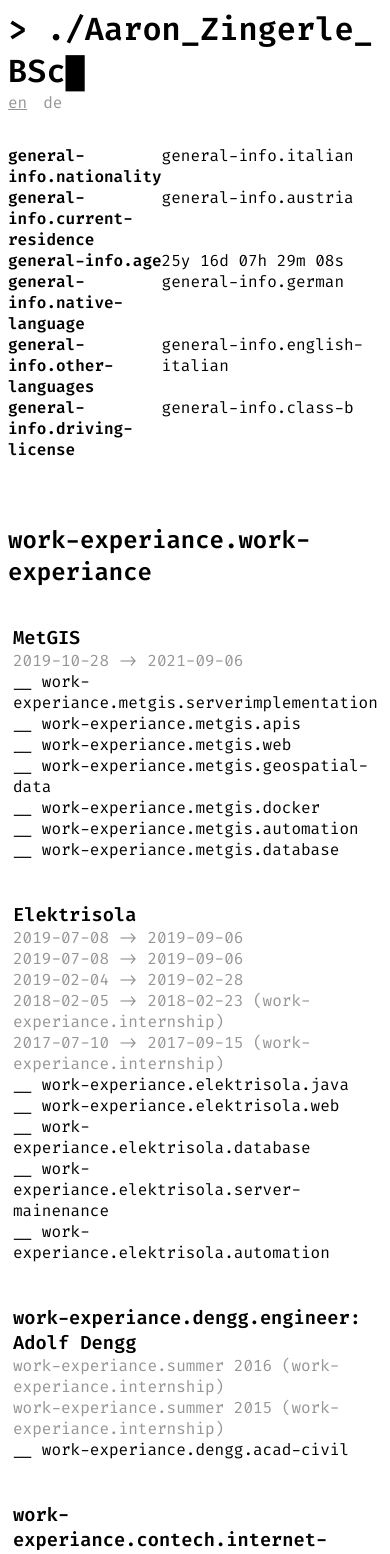
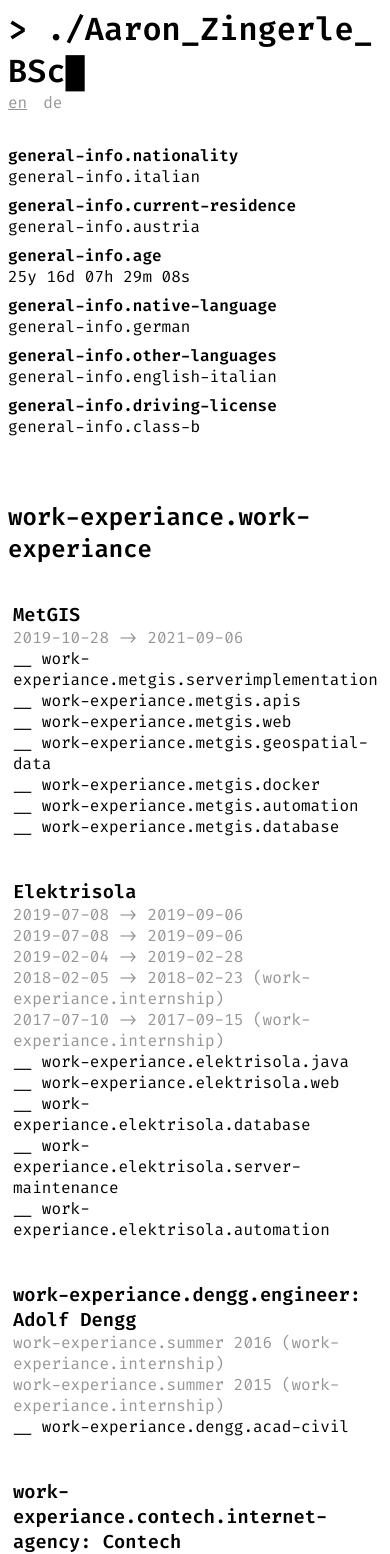
Before and after one commit to zingi/resume, a Vue app: page / in a window 390 px wide. Shown: the top 1554 px of the page. Built offline with nearby package versions, Linux system fonts and the light colour scheme.

Commit message:
fix typo; extend style

```diff
--- a/src/App.vue
+++ b/src/App.vue
@@ -90,6 +90,15 @@
   h1 {
     font-size: 2rem;
   }
+
+  #general-info-container {
+    grid-template-columns: 1fr;
+    grid-template-rows: 1fr 1fr;
+  }
+
+  #general-info-container div:nth-child(2n+1):not(:first-child) {
+    margin-top: 0.5rem;
+  }
 }
 
 /* system dark mode */
--- a/src/components/WorkExperiance.vue
+++ b/src/components/WorkExperiance.vue
@@ -52,7 +52,7 @@
             t('work-experiance.elektrisola.java'),
             t('work-experiance.elektrisola.web'),
             t('work-experiance.elektrisola.database'),
-            t('work-experiance.elektrisola.server-mainenance'),
+            t('work-experiance.elektrisola.server-maintenance'),
             t('work-experiance.elektrisola.automation')
           ]
         },
```
